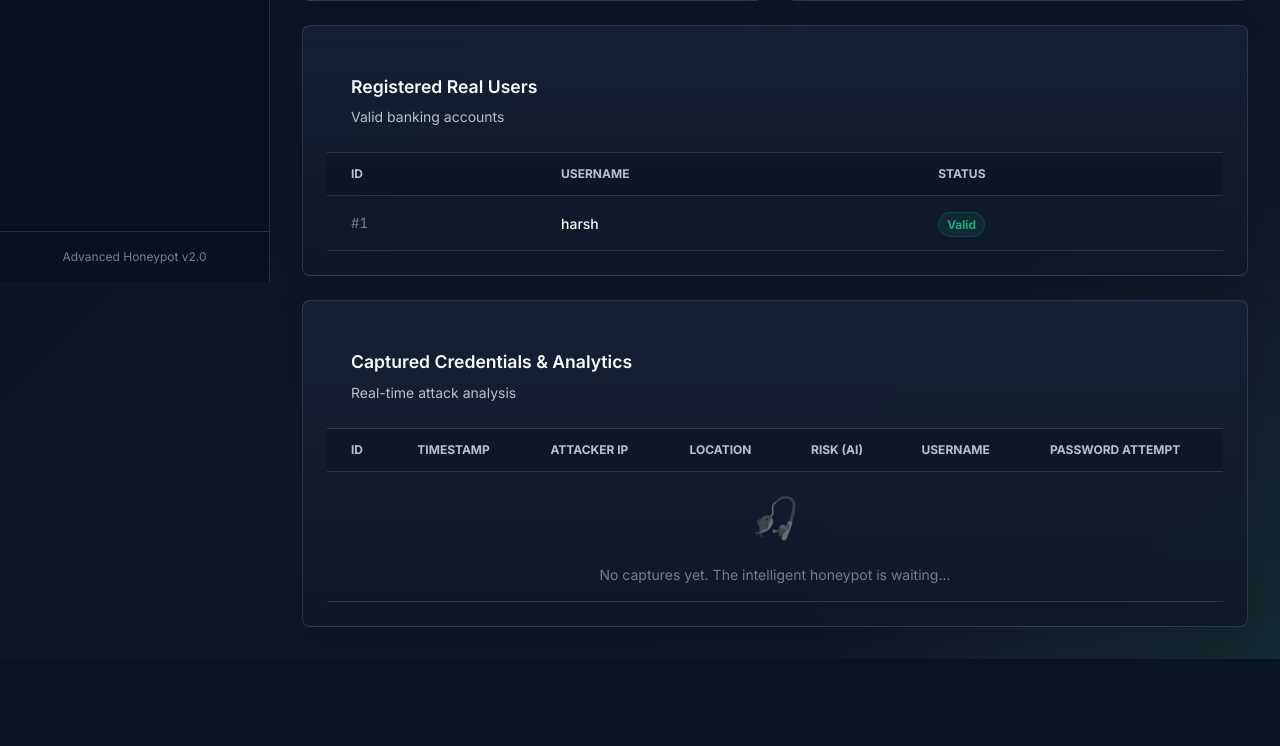
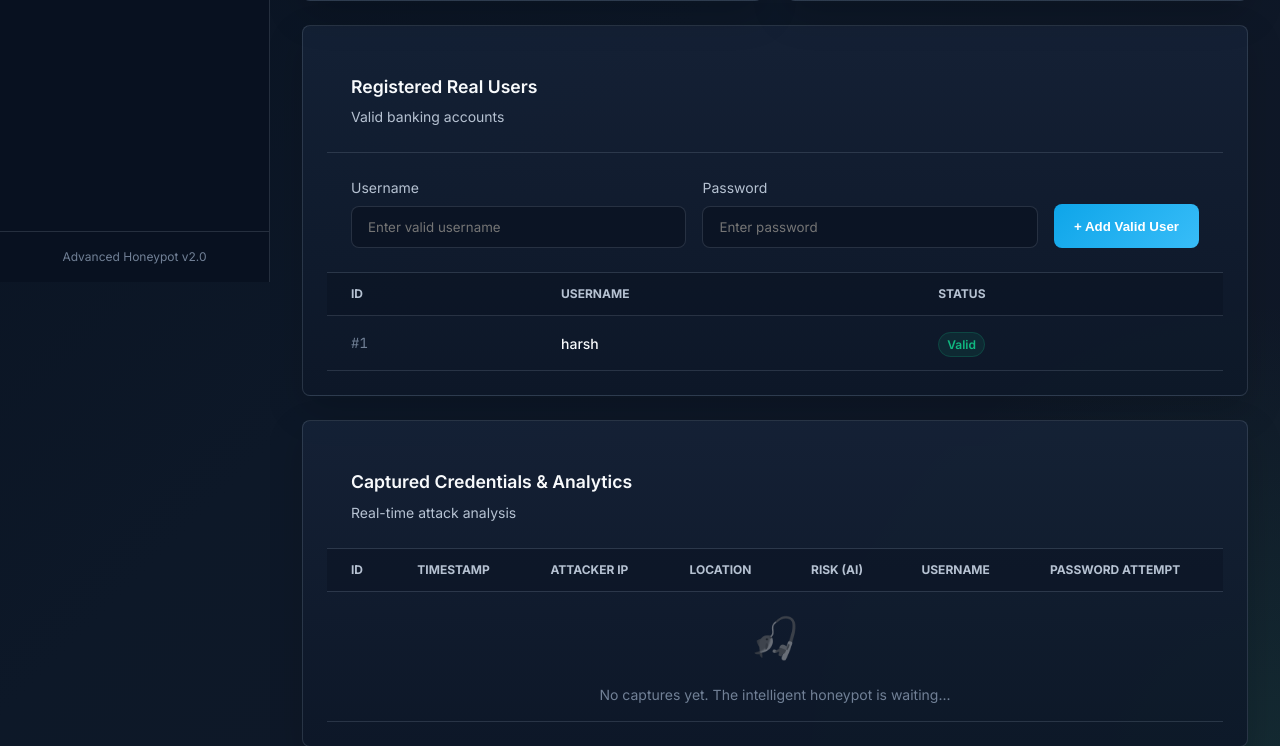
Before and after one commit to Harsh20071111/CN_project, a Flask app: page /dashboard in a window 1280 px wide. Shown: the part 518-1264 px from the top of the page. Before the commit the page ends 1177 px from the top, so only its background shows below. Run offline with Flask 3, Linux system fonts and the light colour scheme; the visitor is signed in with stand-in values (Sample User, id 1); data comes from the database, SQL or seed files in the repository; data that the repository does not hold is empty.

Commit message:
Update project files

```diff
--- a/honeypot-project/app.py
+++ b/honeypot-project/app.py
@@ -1,4 +1,4 @@
-from flask import Flask, render_template, request, redirect, session, send_file
+from flask import Flask, render_template, request, redirect, session, send_file, flash
 from werkzeug.middleware.proxy_fix import ProxyFix
 import sqlite3
 import datetime
@@ -329,6 +329,36 @@ def dashboard():
 
     return render_template('dashboard.html', logs=logs_data, users=users_data)
 
+@app.route('/add_user', methods=['POST'])
+def add_user():
+    # Only authenticated admins can create valid banking users.
+    if not session.get('admin'):
+        return redirect('/admin_login')
+
+    username = request.form.get('username', '').strip()
+    password = request.form.get('password', '').strip()
+
+    if not username or not password:
+        flash('Username and password are required.', 'error')
+        return redirect('/dashboard')
+
+    conn = sqlite3.connect(DB_NAME)
+    c = conn.cursor()
+    c.execute("SELECT id FROM users WHERE username = ?", (username,))
+    existing_user = c.fetchone()
+
+    if existing_user:
+        conn.close()
+        flash(f"User '{username}' already exists.", 'error')
+        return redirect('/dashboard')
+
+    c.execute("INSERT INTO users (username, password) VALUES (?, ?)", (username, password))
+    conn.commit()
+    conn.close()
+
+    flash(f"Valid user '{username}' added successfully.", 'success')
+    return redirect('/dashboard')
+
 @app.route('/export')
 def export():
     # Export Logs (CSV)
--- a/honeypot-project/static/style.css
+++ b/honeypot-project/static/style.css
@@ -129,6 +129,10 @@ a:hover { color: var(--primary-hover); }
   border-color: var(--primary);
   box-shadow: 0 0 0 3px rgba(56, 189, 248, 0.18);
   background-color: #0d1727;
+}
+
+.form-group.compact {
+  margin-bottom: 0;
 }
 
 .password-input-wrap {
@@ -398,6 +402,48 @@ a:hover { color: var(--primary-hover); }
 .card-header h3 { margin-bottom: 0.25rem; font-size: 1.1rem; }
 .subtitle { color: var(--text-secondary); font-size: 0.875rem; }
 
+.flash-list {
+  display: grid;
+  gap: 0.75rem;
+  padding: 1rem 1.5rem 0;
+}
+
+.flash-message {
+  padding: 0.75rem 1rem;
+  border-radius: 8px;
+  font-size: 0.875rem;
+  font-weight: 600;
+}
+
+.flash-message.success {
+  color: var(--success);
+  background: rgba(52, 211, 153, 0.1);
+  border: 1px solid rgba(52, 211, 153, 0.24);
+}
+
+.flash-message.error {
+  color: var(--danger);
+  background: rgba(251, 113, 133, 0.1);
+  border: 1px solid rgba(251, 113, 133, 0.24);
+}
+
+.add-user-form {
+  display: grid;
+  grid-template-columns: minmax(180px, 1fr) minmax(180px, 1fr) auto;
+  gap: 1rem;
+  align-items: end;
+  padding: 1.5rem;
+  border-bottom: 1px solid var(--border);
+}
+
+.add-user-btn {
+  width: auto;
+  min-height: 2.75rem;
+  padding-left: 1.25rem;
+  padding-right: 1.25rem;
+  white-space: nowrap;
+}
+
 /* Table */
 .table-container { overflow-x: auto; }
 .logs-table {
@@ -626,7 +672,8 @@ a:hover { color: var(--primary-hover); }
   }
 
   .dashboard-stats,
-  .charts-grid {
+  .charts-grid,
+  .add-user-form {
     grid-template-columns: 1fr;
   }
 }
--- a/honeypot-project/templates/dashboard.html
+++ b/honeypot-project/templates/dashboard.html
@@ -91,6 +91,30 @@
             <h3>Registered Real Users</h3>
             <span class="subtitle">Valid banking accounts</span>
           </div>
+
+          {% with messages = get_flashed_messages(with_categories=true) %}
+            {% if messages %}
+              <div class="flash-list">
+                {% for category, message in messages %}
+                  <div class="flash-message {{ category }}">{{ message }}</div>
+                {% endfor %}
+              </div>
+            {% endif %}
+          {% endwith %}
+
+          <form class="add-user-form" method="POST" action="/add_user">
+            <div class="form-group compact">
+              <label for="new-username">Username</label>
+              <input id="new-username" name="username" type="text" placeholder="Enter valid username" autocomplete="off" required>
+            </div>
+            <div class="form-group compact">
+              <label for="new-password">Password</label>
+              <input id="new-password" name="password" type="password" placeholder="Enter password" autocomplete="new-password" required>
+            </div>
+            <button class="btn-primary add-user-btn" type="submit">
+              <span class="icon">+</span> Add Valid User
+            </button>
+          </form>
 
           <div class="table-container">
             <table class="logs-table">
```
